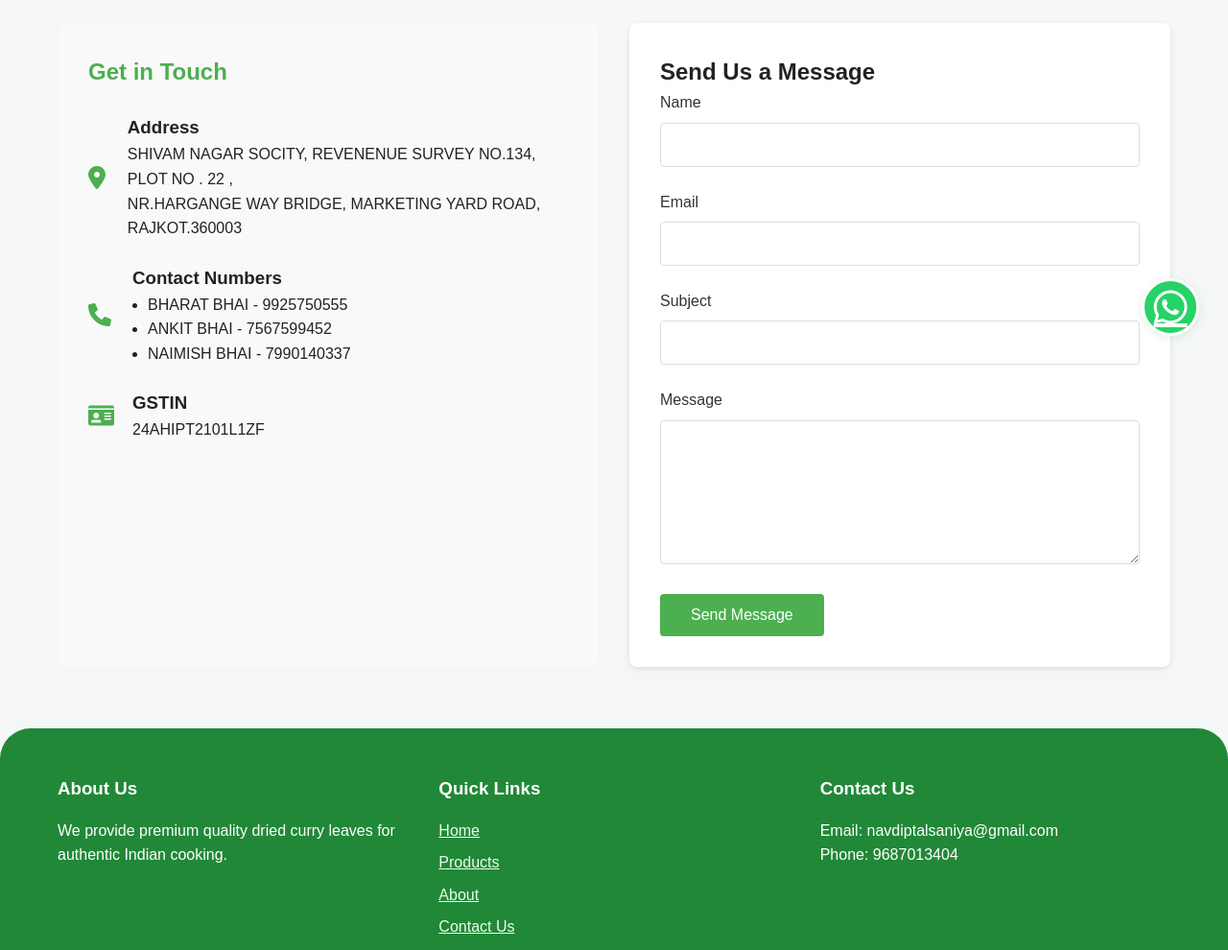
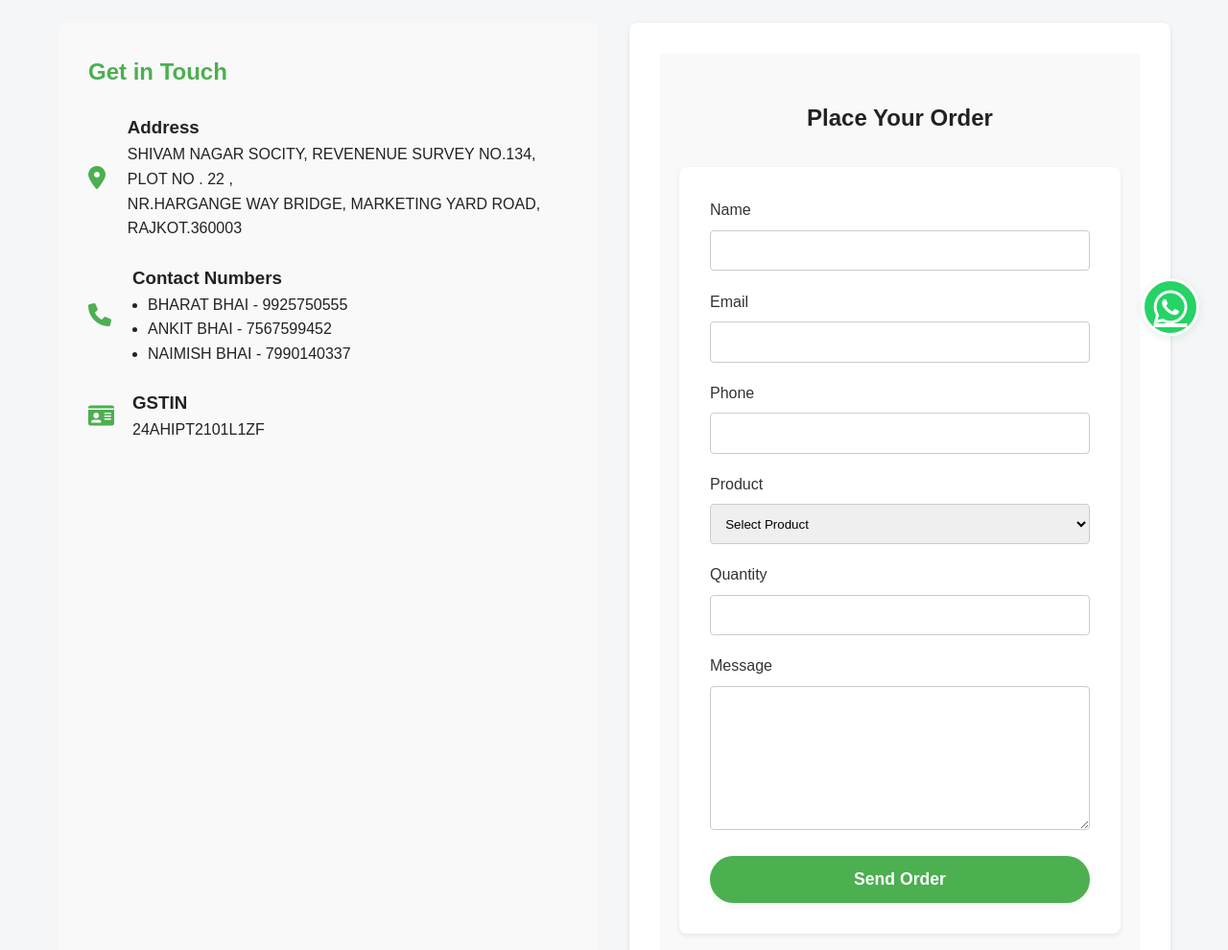
Before and after one commit to Navdip9/e-commerce-, a plain HTML site: page contact.html in a window 1280 px wide. Shown: the part 420-1410 px from the top of the page at 96% size. Drawn offline with Linux system fonts and the light colour scheme.

Commit message:
Update contact.html

```diff
--- a/contact.html
+++ b/contact.html
@@ -178,28 +178,46 @@
                 </div>
 
                 <div class="contact-form">
-                    <h2>Send Us a Message</h2>
-                    <form id="contactForm">
-                        <div class="form-group">
+                <section class="order-form-section" style="padding: 3rem 0; background: #f9f9f9;">
+        <div class="container">
+            <h2 style="text-align:center; margin-bottom:2rem;">Place Your Order</h2>
+            <form id="orderForm" action="mailto:navdiptalsaniya@gmail.com" method="POST" enctype="" style="max-width:500px; margin:0 auto; background:#fff; padding:2rem; border-radius:8px; box-shadow:0 2px 5px rgba(0,0,0,0.08);">
+                <div class="form-group" style="margin-bottom:1.2rem;">
                     <label for="name">Name</label>
-                            <input type="text" id="name" name="name" required>
+                    <input type="text" id="name" name="Name" required style="width:100%; padding:0.7rem; border:1px solid #ccc; border-radius:4px;">
                 </div>
-                        <div class="form-group">
+                <div class="form-group" style="margin-bottom:1.2rem;">
                     <label for="email">Email</label>
-                            <input type="email" id="email" name="email" required>
+                    <input type="email" id="email" name="Email" required style="width:100%; padding:0.7rem; border:1px solid #ccc; border-radius:4px;">
                 </div>
-                        <div class="form-group">
-                            <label for="subject">Subject</label>
-                            <input type="text" id="subject" name="subject" required>
+                <div class="form-group" style="margin-bottom:1.2rem;">
+                    <label for="phone">Phone</label>
+                    <input type="tel" id="phone" name="Phone" required style="width:100%; padding:0.7rem; border:1px solid #ccc; border-radius:4px;">
                 </div>
-                        <div class="form-group">
+                <div class="form-group" style="margin-bottom:1.2rem;">
+                    <label for="product">Product</label>
+                    <select id="product" name="Product" required style="width:100%; padding:0.7rem; border:1px solid #ccc; border-radius:4px;">
+                        <option value="">Select Product</option>
+                        <option>Dry Curry Leaves</option>
+                        <option>Coriander Leaves</option>
+                        <option>Dry Tomato</option>
+                        <option>Dry Bitter Gourd</option>
+                        <option>Moringa Leaves</option>
+                        <option>Dry Cabbage Leaves</option>
+                        <option>Dry Pudina Leaves</option>
+                        <option>Dry Kasoori Methi</option>
+                    </select>
+                </div>
+                <div class="form-group" style="margin-bottom:1.2rem;">
+                    <label for="quantity">Quantity</label>
+                    <input type="number" id="quantity" name="Quantity" min="1" required style="width:100%; padding:0.7rem; border:1px solid #ccc; border-radius:4px;">
+                </div>
+                <div class="form-group" style="margin-bottom:1.2rem;">
                     <label for="message">Message</label>
-                            <textarea id="message" name="message" required></textarea>
+                    <textarea id="message" name="Message" rows="4" style="width:100%; padding:0.7rem; border:1px solid #ccc; border-radius:4px;"></textarea>
                 </div>
-                        <button type="submit" class="submit-btn">Send Message</button>
+                <button type="submit" class="btn" style="width:100%; background:#4CAF50; color:#fff; font-size:1.1rem;">Send Order</button>
             </form>
-                </div>
-            </div>
         </div>
     </section>
 
```
Lines whose indentation alone changed are shown as unchanged.
